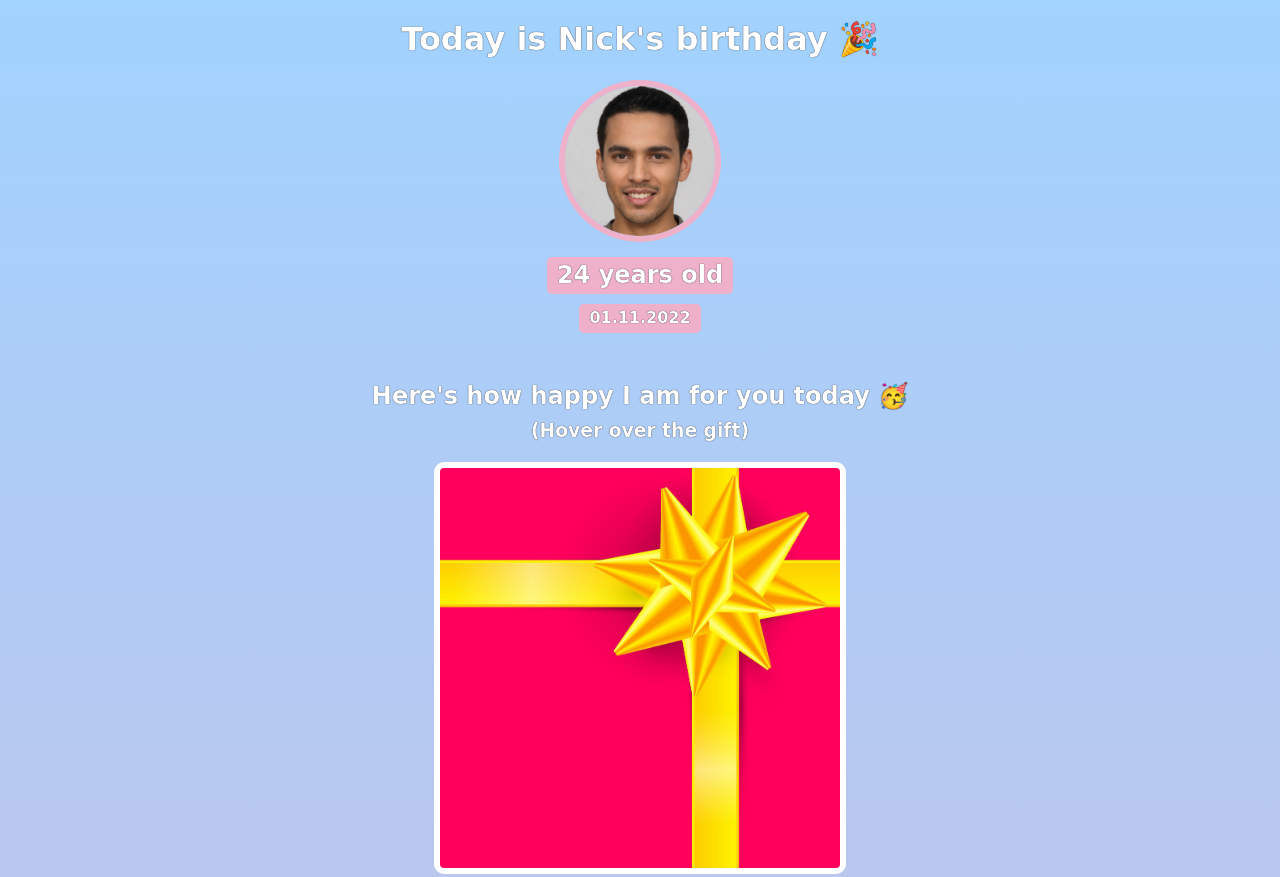
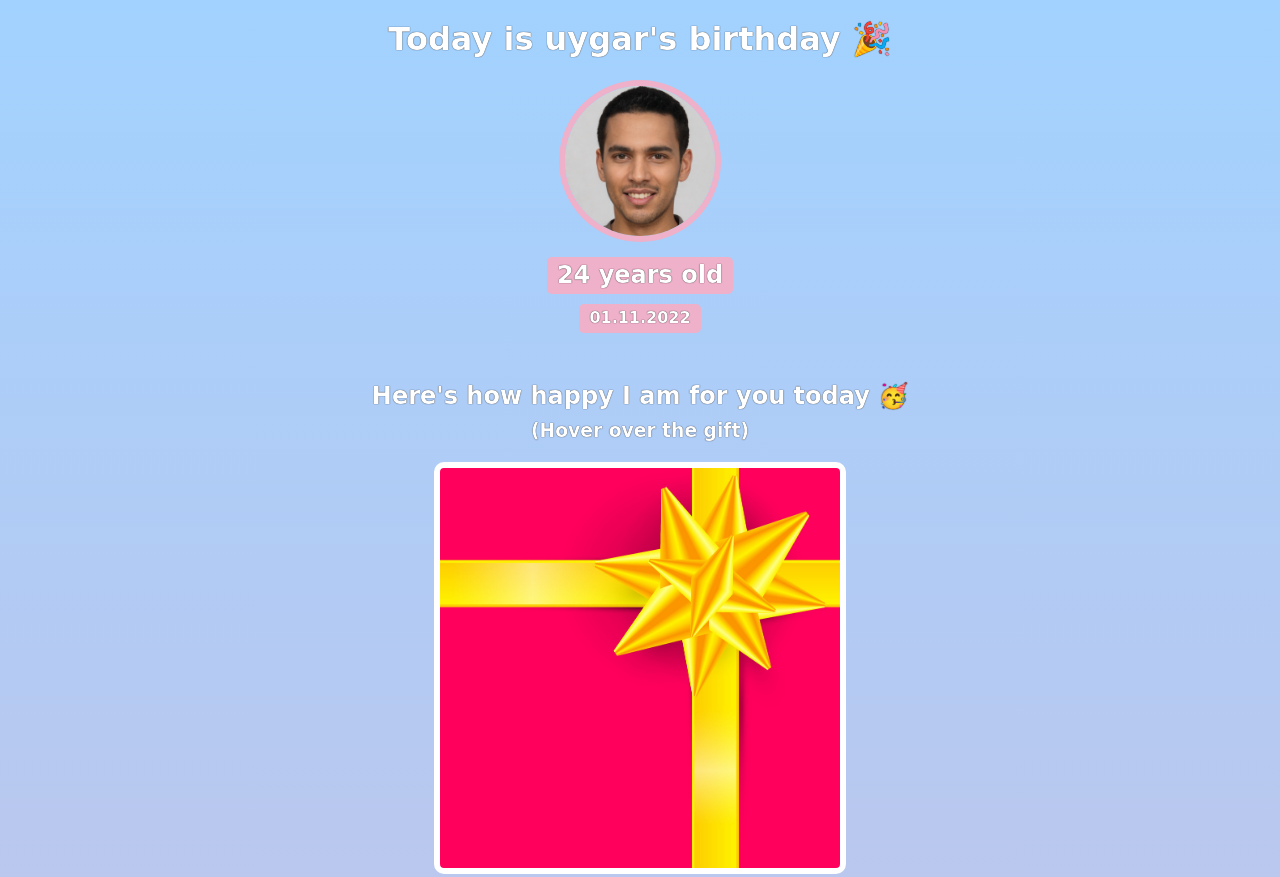
Before and after one commit to uyguard/birthday-gift-site2, a plain HTML site: page index.html in a window 1280 px wide. Shown: the top 877 px of the page. Drawn offline with nearby package versions, Linux system fonts and the light colour scheme; a web font is replaced by a local one.

Commit message:
change the name to uygar

```diff
--- a/index.html
+++ b/index.html
@@ -7,7 +7,7 @@
     </head>
     <body>
         <div id="header">
-            <h1>Today is Nick's birthday 🎉</h1>
+            <h1>Today is uygar's birthday 🎉</h1>
             <img id="bff-img" src="images/nick.jpg">
             <h2 id="bday-age">24 years old</h2>
             <h4 id="bday-date">01.11.2022</h4>
```
